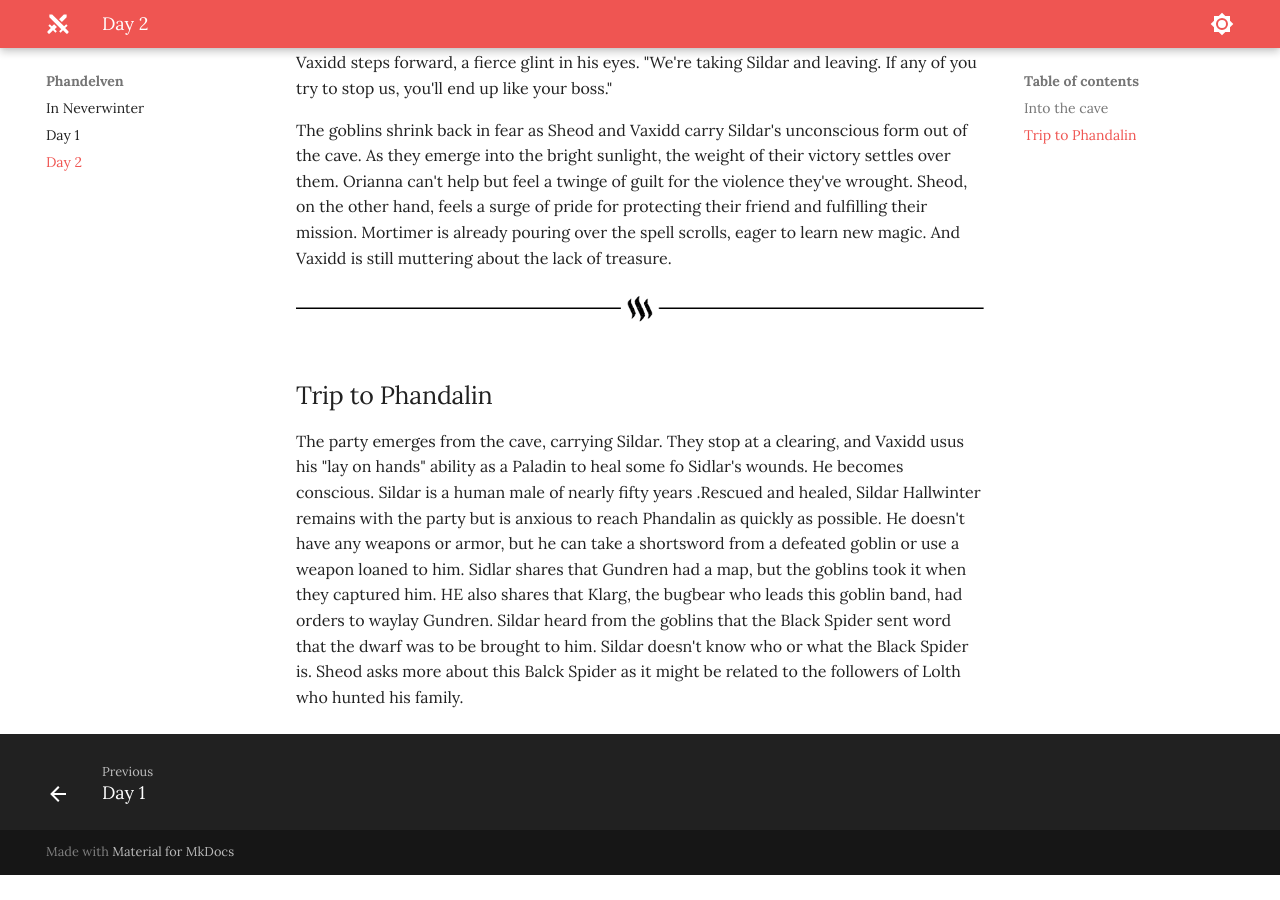
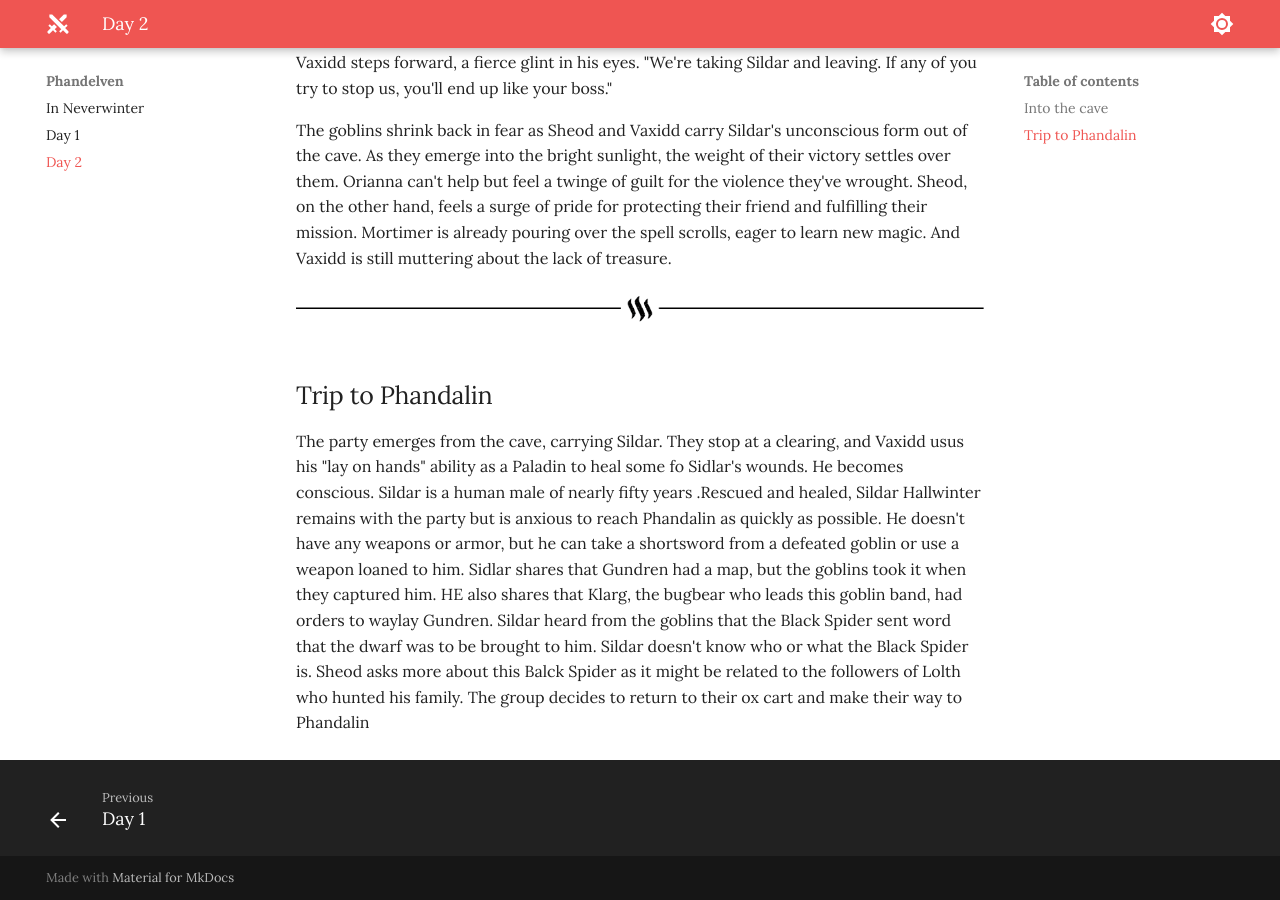
Before and after one commit to jonasmcferreira/adventures, an MkDocs documentation site: the page built from docs/phandelven/02.md, in a window 1280 px wide and 900 px high, scrolled down 5105 px. Built offline with MkDocs 1.6.1 and Material for MkDocs 9.7.7, drawn with Linux system fonts in a browser that asks for light colours; before the commit the page ends 5980 px from its top, so only the background shows below that.

Commit message:
modified docs/phandelven/02.md

```diff
--- a/docs/phandelven/02.md
+++ b/docs/phandelven/02.md
@@ -128,3 +128,4 @@ The party emerges from the cave, carrying Sildar. They stop at a clearing, and V
 He becomes conscious. Sildar is a human male of nearly fifty years .Rescued and healed, Sildar Hallwinter remains with the party but is anxious to reach Phandalin as quickly as possible. He doesn't have any weapons or armor, but he can take a shortsword from a defeated goblin or use a weapon loaned to him.
 Sidlar shares that Gundren had a map, but the goblins took it when they captured him. HE also shares that Klarg, the bugbear who leads this goblin band, had orders to waylay Gundren. Sildar heard from the goblins that the Black Spider sent word that the dwarf was to be brought to him. Sildar doesn't know who or what the Black Spider is.
 Sheod asks more about this Balck Spider as it might be related to the followers of Lolth who hunted his family.
+The group decides to return to their ox cart and make their way to Phandalin
```
